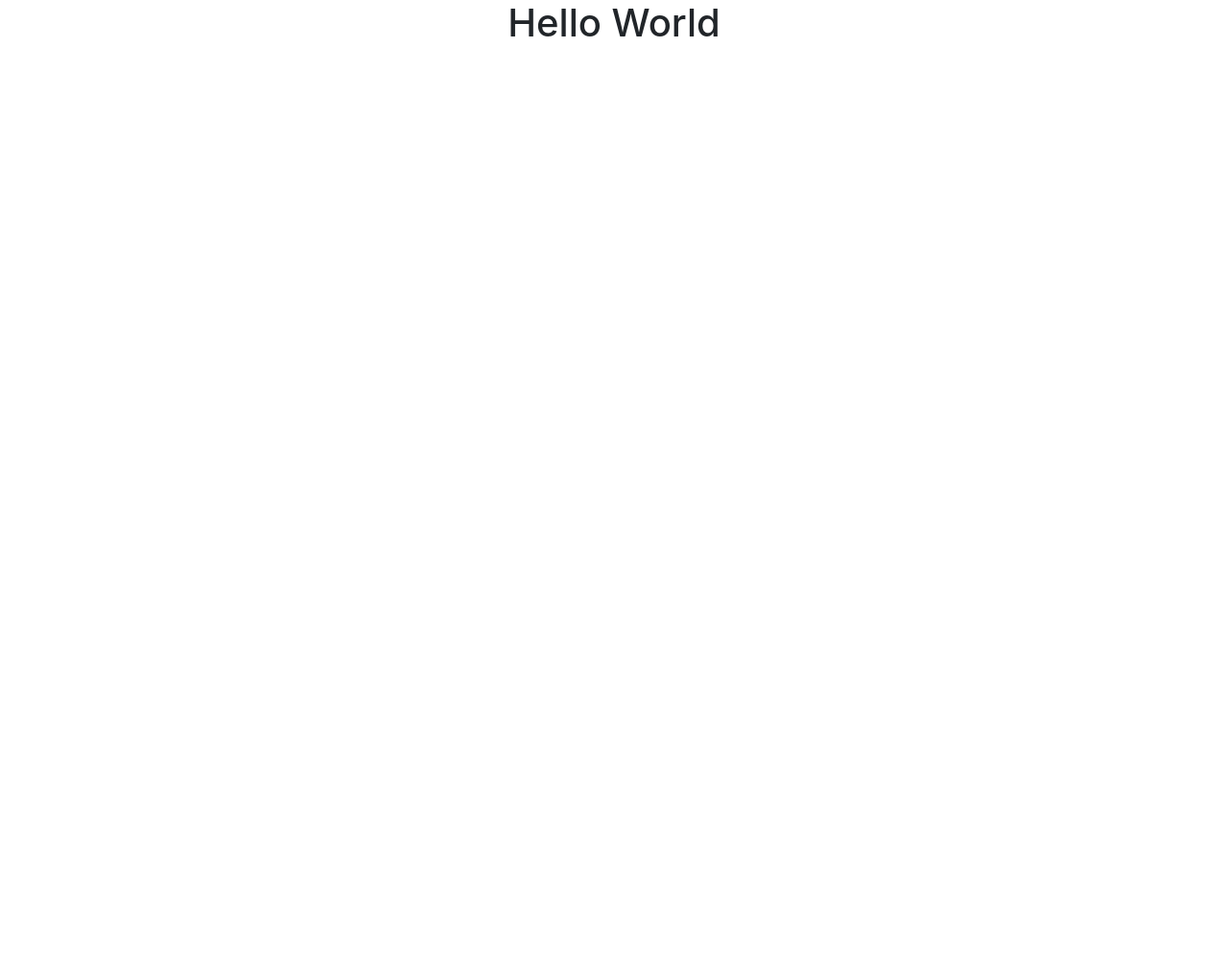
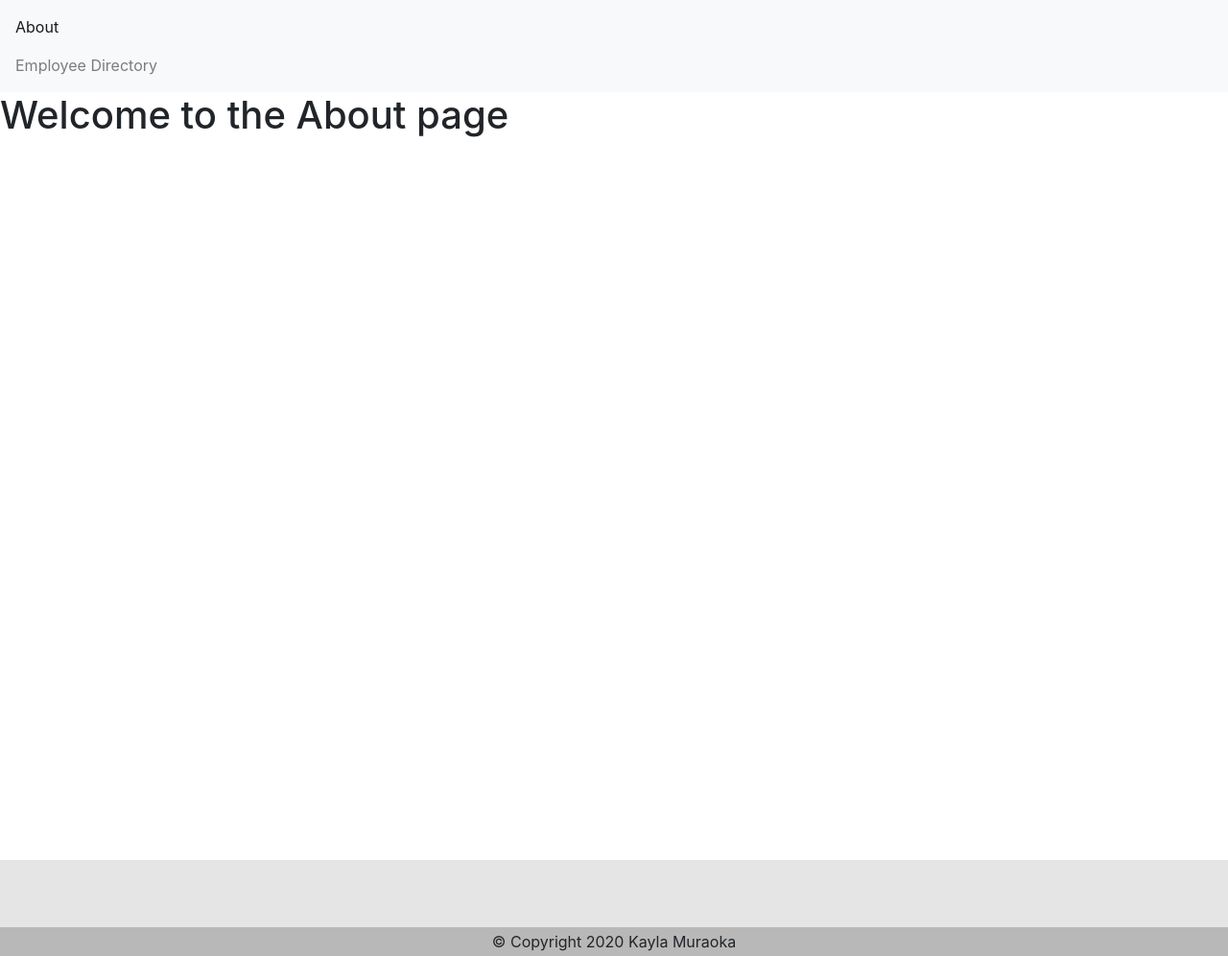
Before and after one commit to kaylamuraoka/React-Employee-Directory, a React (Create React App) app: page / in a window 1280 px wide. Shown: the whole page at 96% size. Before the commit the page ends 800 px from the top, so only its background shows below. Built offline with nearby package versions, Linux system fonts and the light colour scheme.

Commit message:
updated App.js to import pages and routes

```diff
--- a/src/App.js
+++ b/src/App.js
@@ -1,11 +1,23 @@
 import React from "react";
 import "./App.css";
+import { BrowserRouter as Router, Route } from "react-router-dom";
+import About from "./pages/About";
+import EmployeeDirectory from "./pages/EmployeeDirectory";
+import Navbar from "./components/Navbar";
+import Wrapper from "./components/Wrapper";
+import Footer from "./components/Footer";
 
 function App() {
   return (
-    <div className="App">
-      <h1>Hello World</h1>
-    </div>
+    <Router>
+      <Navbar />
+      <Wrapper>
+        <Route exact path="/" component={About} />
+        <Route exact path="/about" component={About} />
+        <Route exact path="/employee-directory" component={EmployeeDirectory} />
+      </Wrapper>
+      <Footer />
+    </Router>
   );
 }
 
```
